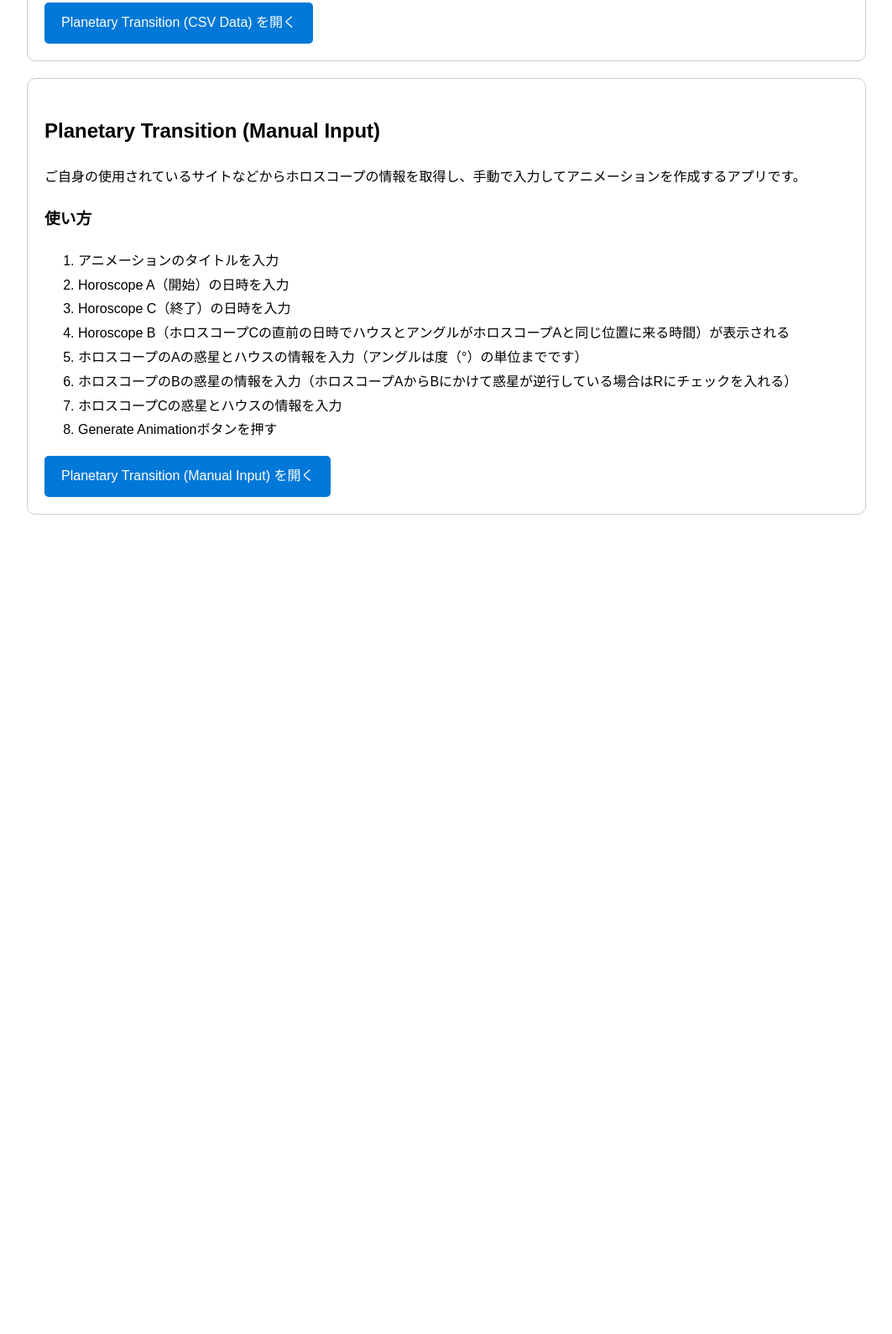
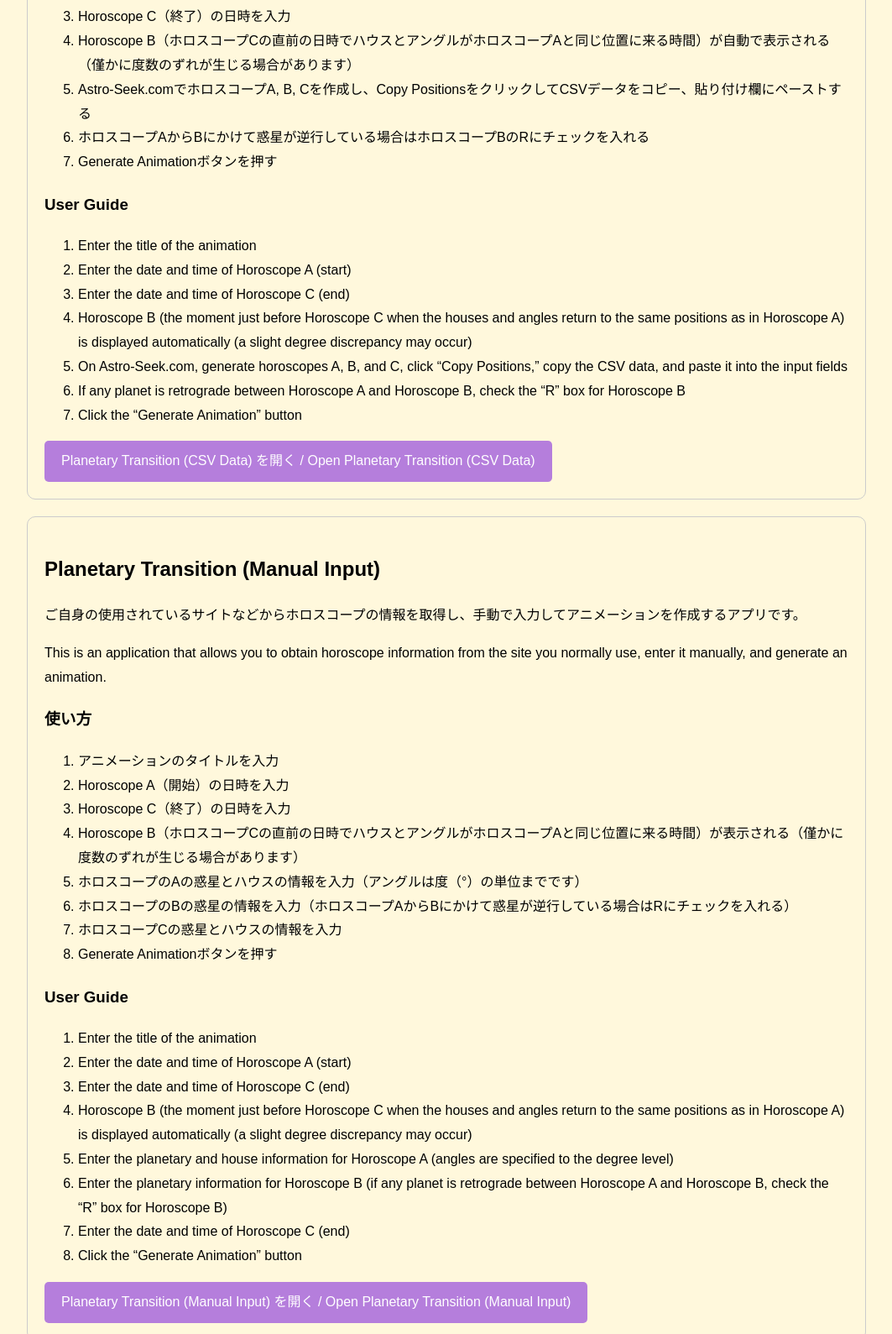
Before and after one commit to honeybee12251/planetary-transition-site, a plain HTML site: page index.html in a window 1280 px wide. Shown: the part 690-2279 px from the top of the page at 84% size, without its empty margins (108-1171 px from the left). Before the commit the page ends 1343 px from the top, so only its background shows below. Drawn offline with Linux system fonts and the light colour scheme.

Commit message:
Add files via upload

```diff
--- a/index.html
+++ b/index.html
@@ -12,6 +12,8 @@ body{
     margin: auto;
     padding: 20px;
     line-height: 1.8;
+    background-color: #FFF8DC;
+    color: #000000;
 }
 
 h1{
@@ -27,7 +29,7 @@ h1{
 
 .button{
     display:inline-block;
-    background:#0078d7;
+    background:#B57EDC;
     color:white;
     padding:10px 20px;
     text-decoration:none;
@@ -41,9 +43,15 @@ h1{
 
 <h1>Transition of the Celestial Bodies</h1>
 
+<p>
 ホロスコープ上の惑星（10天体）の移動を表現するWebアプリです。
 12星座（サイン）も経過した日数分回転します。
+</p>
 
+<p>
+This is a web application that visualizes the movement of the ten planets on a horoscope.
+The twelve zodiac signs also rotate according to the number of elapsed days.
+</p>
 
 <div class="app-box">
 <h2>Planetary Transition (CSV Data)</h2>
@@ -52,8 +60,16 @@ h1{
 Astro-Seek.comでホロスコープの情報をCSV形式で取得しアニメーションを作成するアプリです。
 </p>
 <p>
+It is an application that creates an animation using horoscope data obtained in CSV format from Astro-Seek.com.
+</p>
+<p>
 （本アプリはAstro-Seek.comとは無関係の独立したプロジェクトです。惑星とハウスの位置情報はユーザーがAstro-Seek.comから手動で取得して入力します。)
 </p>
+<p>
+(This application is an independent project and is not affiliated with Astro-Seek.com.
+Users manually obtain planetary and house position data from Astro-Seek.com and enter it into the app.)
+</p>
+
 
 <h3>使い方</h3>
 
@@ -61,14 +77,27 @@ Astro-Seek.comでホロスコープの情報をCSV形式で取得しアニメー
 <li>アニメーションのタイトルを入力</li>
 <li>Horoscope A（開始）の日時を入力</li>
 <li>Horoscope C（終了）の日時を入力</li>
-<li>Horoscope B（ホロスコープCの直前の日時でハウスとアングルがホロスコープAと同じ位置に来る時間）が自動で表示される</li>
+<li>Horoscope B（ホロスコープCの直前の日時でハウスとアングルがホロスコープAと同じ位置に来る時間）が自動で表示される（僅かに度数のずれが生じる場合があります）</li>
 <li>Astro-Seek.comでホロスコープA, B, Cを作成し、Copy PositionsをクリックしてCSVデータをコピー、貼り付け欄にペーストする</li>
 <li>ホロスコープAからBにかけて惑星が逆行している場合はホロスコープBのRにチェックを入れる</li>
 <li>Generate Animationボタンを押す</li>
 </ol>
 
+<h3>User Guide</h3>
+
+<ol>
+<li>Enter the title of the animation</li>
+<li>Enter the date and time of Horoscope A (start)</li>
+<li>Enter the date and time of Horoscope C (end)</li>
+<li>Horoscope B (the moment just before Horoscope C when the houses and angles return to the same positions as in Horoscope A) is displayed automatically (a slight degree discrepancy may occur)</li>
+<li>On Astro-Seek.com, generate horoscopes A, B, and C, click “Copy Positions,” copy the CSV data, and paste it into the input fields</li>
+<li>If any planet is retrograde between Horoscope A and Horoscope B, check the “R” box for Horoscope B</li>
+<li>Click the “Generate Animation” button</li>
+</ol>
+
 <a href="planetary_transition_(csv_data).html" class="button">
 Planetary Transition (CSV Data) を開く
+/ Open Planetary Transition (CSV Data)
 </a>
 
 </div>
@@ -80,6 +109,9 @@ Planetary Transition (CSV Data) を開く
 <p>
 ご自身の使用されているサイトなどからホロスコープの情報を取得し、手動で入力してアニメーションを作成するアプリです。
 </p>
+<p>
+This is an application that allows you to obtain horoscope information from the site you normally use, enter it manually, and generate an animation.
+</p>
 
 <h3>使い方</h3>
 
@@ -87,15 +119,30 @@ Planetary Transition (CSV Data) を開く
 <li>アニメーションのタイトルを入力</li>
 <li>Horoscope A（開始）の日時を入力</li>
 <li>Horoscope C（終了）の日時を入力</li>
-<li>Horoscope B（ホロスコープCの直前の日時でハウスとアングルがホロスコープAと同じ位置に来る時間）が表示される</li>
+<li>Horoscope B（ホロスコープCの直前の日時でハウスとアングルがホロスコープAと同じ位置に来る時間）が表示される（僅かに度数のずれが生じる場合があります）</li>
 <li>ホロスコープのAの惑星とハウスの情報を入力（アングルは度（°）の単位までです）</li>
 <li>ホロスコープのBの惑星の情報を入力（ホロスコープAからBにかけて惑星が逆行している場合はRにチェックを入れる）</li>
 <li>ホロスコープCの惑星とハウスの情報を入力</li>
 <li>Generate Animationボタンを押す</li>
 </ol>
 
+<h3>User Guide</h3>
+
+<ol>
+<li>Enter the title of the animation</li>
+<li>Enter the date and time of Horoscope A (start)</li>
+<li>Enter the date and time of Horoscope C (end)</li>
+<li>Horoscope B (the moment just before Horoscope C when the houses and angles return to the same positions as in Horoscope A) is displayed automatically (a slight degree discrepancy may occur)</li>
+<li>Enter the planetary and house information for Horoscope A (angles are specified to the degree level)</li>
+<li>Enter the planetary information for Horoscope B (if any planet is retrograde between Horoscope A and Horoscope B, check the “R” box for Horoscope B)</li>
+<li>Enter the date and time of Horoscope C (end)</li>
+<li>Click the “Generate Animation” button</li>
+</ol>
+
 <a href="planetary_transition_(manual_input).html" class="button">
 Planetary Transition (Manual Input) を開く
+/ Open Planetary Transition (Manual Input)
+
 </a>
 
 </div>
```
